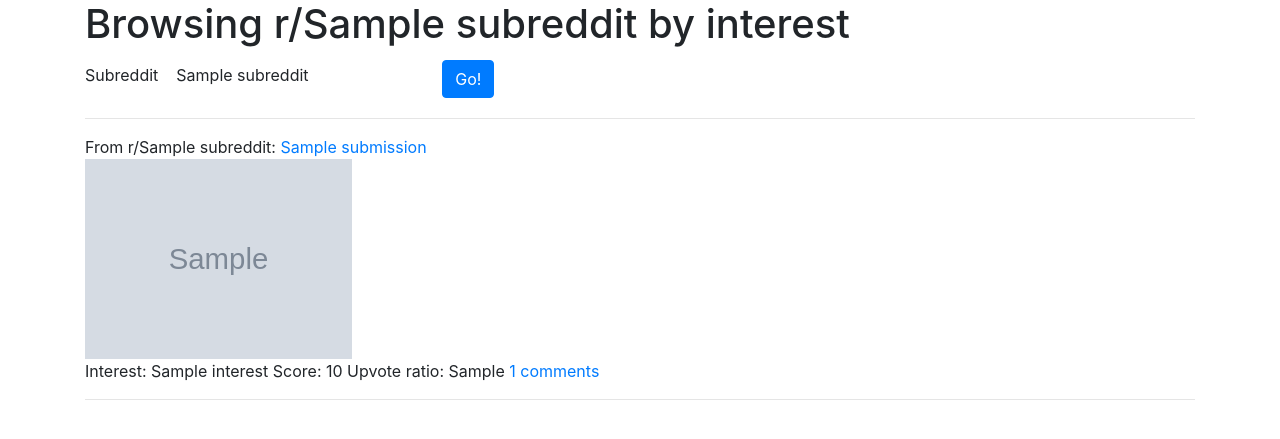
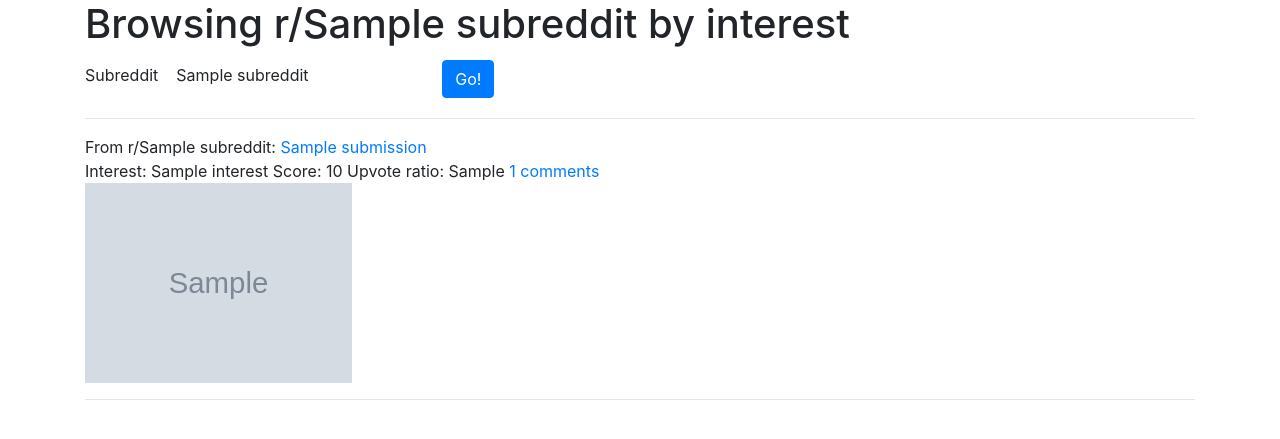
Before and after one commit to tianle91/interesting, a Flask app: template templates/subreddit.html in a window 1280 px wide. Shown: the part 56-495 px from the top of the page. Run offline with Flask 2, Linux system fonts and the light colour scheme; the template is opened without the code that fills it: most values are stand-ins (such as "Sample title", 1, 10 or a date in 2020); grey boxes marked "Sample" are stand-in pictures; parts of the project's set-up code (start-up, migrations or seed data) failed here and were passed over; some libraries are stand-ins or nearby versions.

Commit message:
move image to end of block

```diff
--- a/templates/subreddit.html
+++ b/templates/subreddit.html
@@ -21,17 +21,17 @@
 {% for submission in res['content'] %}
 From r/{{ submission['subreddit'] }}:
 <a href="{{ submission['content_url'] }}" target="_blank">{{ submission['title'] }}</a>
-<!-- if there's an image, include it in page -->
-{% if submission['image_url'] is not none %}
-<br>
-<img src="{{ submission['image_url'] }}" alt="image" height="200">
-{% endif %}
 <!-- other info and comment link -->
 <br>
 Interest: {{ submission['interest'] }}
 Score: {{ submission['score'] }}
 Upvote ratio: {{ submission['upvote_ratio'] }}
 <a href="{{ submission['comments_url'] }}">{{ submission['num_comments'] }} comments</a>
+<!-- if there's an image, include it in page -->
+{% if submission['image_url'] is not none %}
+<br>
+<a href="{{ submission['image_url'] }}"><img src="{{ submission['image_url'] }}" alt="image" height="200"></a>
+{% endif %}
 <hr>
 {% endfor %}
 
```
